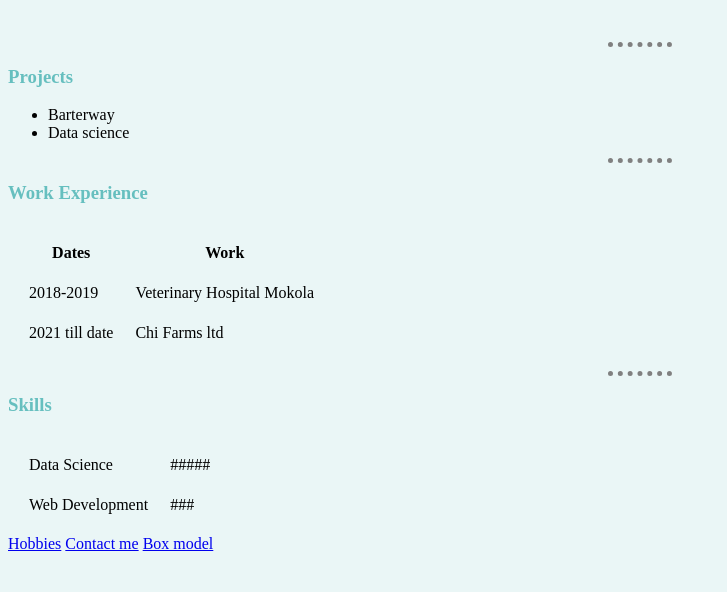
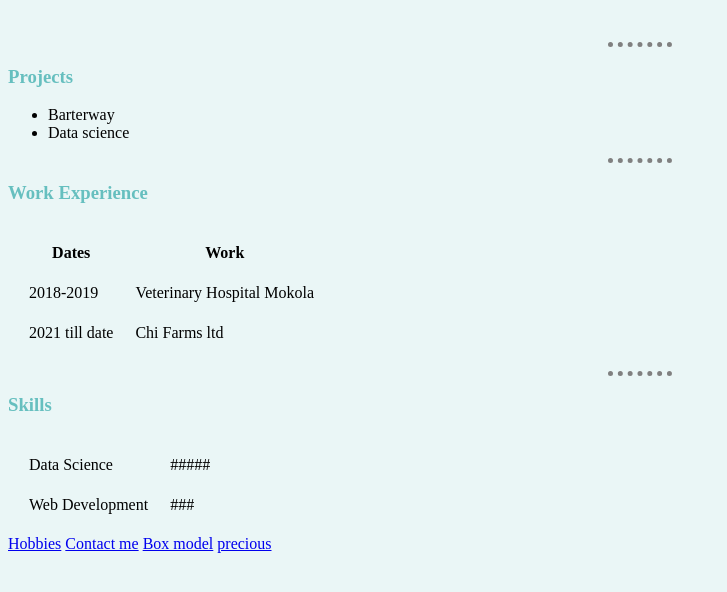
Before and after one commit to Mobolaji-Github/lazy-girl, a plain HTML site: page bolajicv.html in a window 1280 px wide. Shown: the part 164-756 px from the top of the page, without its empty margins (0-727 px from the left). Drawn offline with Linux system fonts and the light colour scheme.

Commit message:
Update bolajicv.html

```diff
--- a/bolajicv.html
+++ b/bolajicv.html
@@ -61,6 +61,7 @@
     <a href="hobbies.html"> Hobbies</a>
     <a href="contact.html"> Contact me</a>
     <a href="box-model.html">Box model</a>
+    <a href="index.html">precious</a>
 
 
 
```
